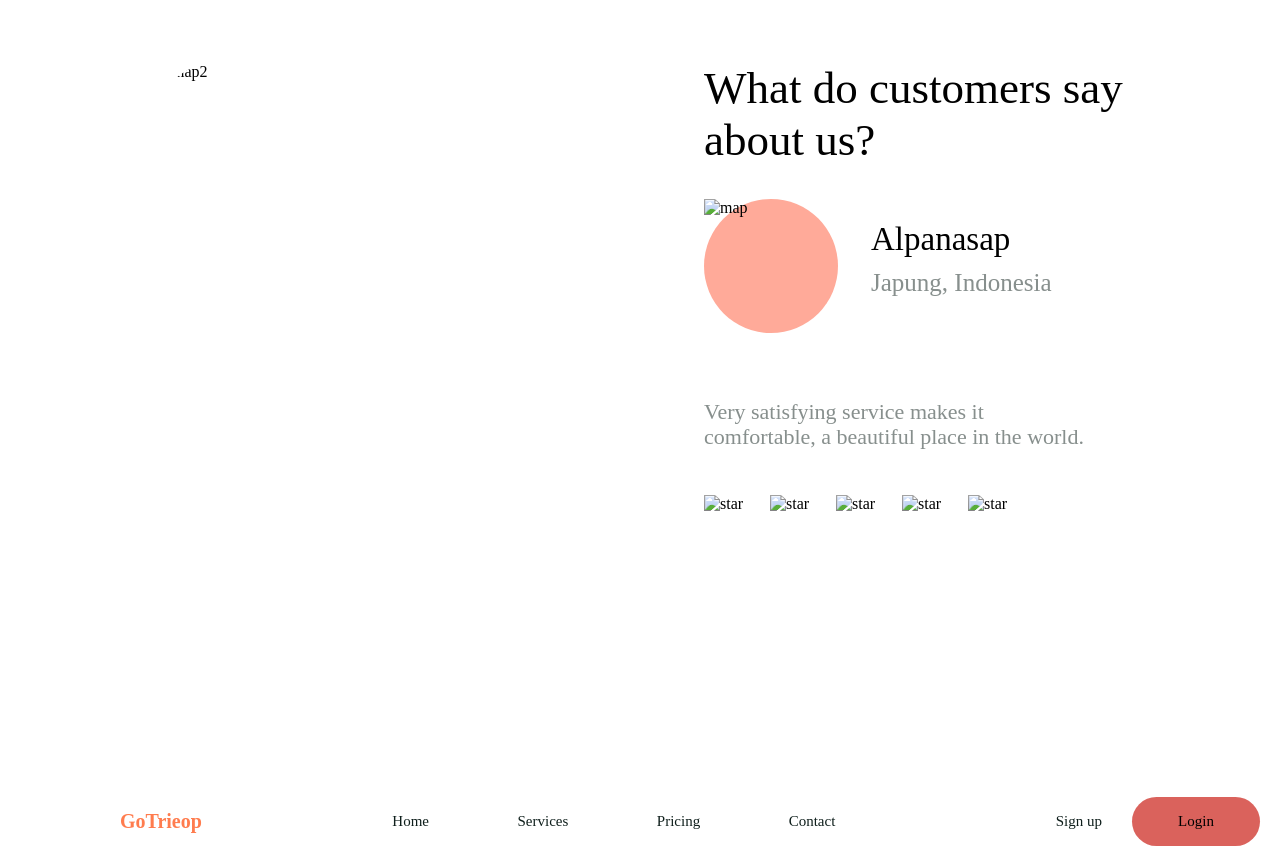
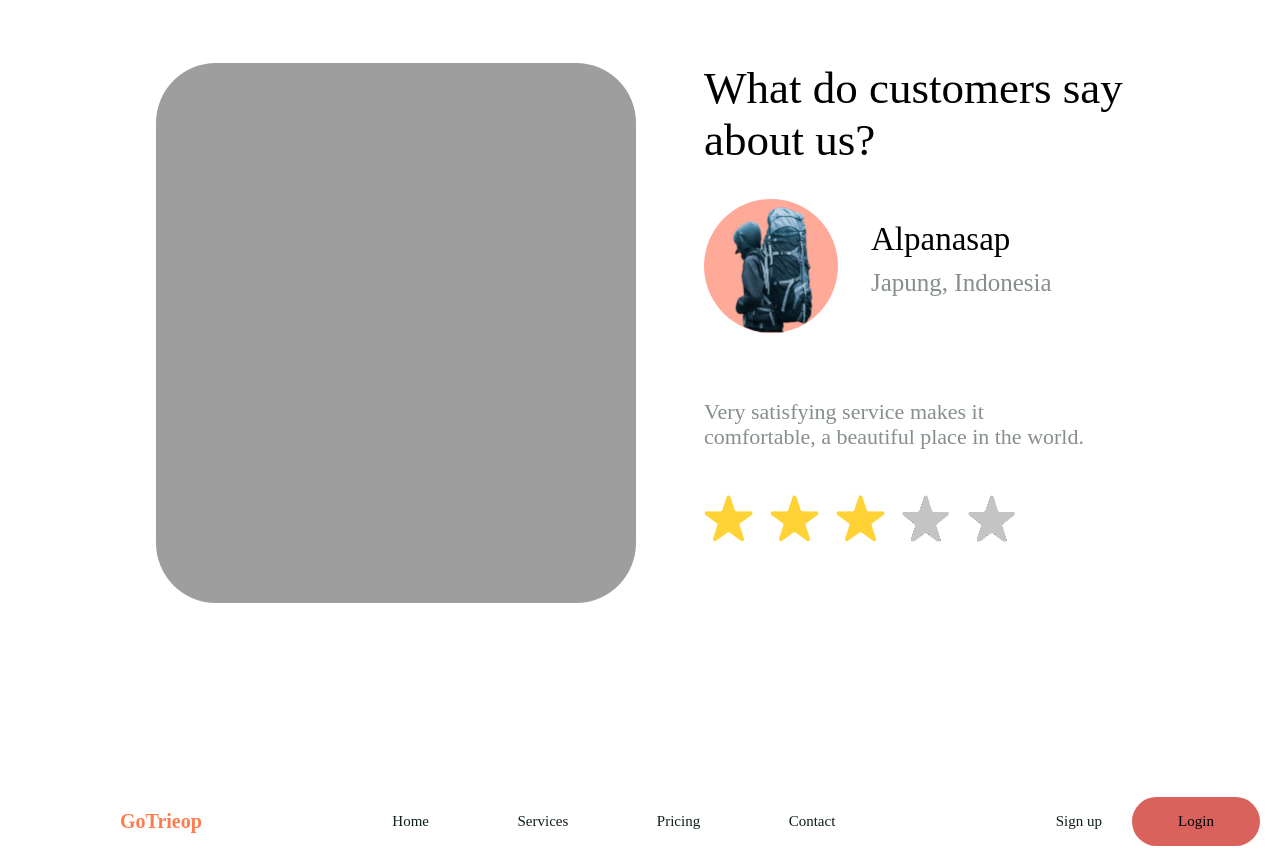
Before and after one commit to whiteded/LabWeb, a plain HTML site: page index.html in a window 1280 px wide. Shown: the part 841-1697 px from the top of the page. Drawn offline with nearby package versions, Linux system fonts and the light colour scheme; the site is published under a folder, as on GitHub Pages, so addresses that start at the root find nothing.

Commit message:
feat: upd index.html

```diff
--- a/index.html
+++ b/index.html
@@ -55,7 +55,7 @@ beautiful forest and have fun
         </pre>
     </div>
 
-    <img src="/img/image_10.png" alt="logo" class="explore-image">
+    <img src="./img/image_10.png" alt="logo" class="explore-image">
 
     <a href="#" class="explore-btn3">Explore Now</a>
 </div>
@@ -70,13 +70,13 @@ beautiful forest and have fun
     <div class="card">
         <div class="blank"></div>
         <div class="cardgrid">
-            <img src="/img/map2.png" alt="map2" width="480" height="540" class="map2-img">
+            <img src="./img/map2.png" alt="map2" width="480" height="540" class="map2-img">
             <div class="card-txt-1">
                 What do customers say <br>
                 about us?
             </div>
             <div class="circle-img">
-                <img src="/img/map.png" alt="map" width="134" height="134" class="map-img">
+                <img src="./img/map.png" alt="map" width="134" height="134" class="map-img">
             </div>
 
             <div class="alpanasap">
@@ -90,11 +90,11 @@ beautiful forest and have fun
                 comfortable, a beautiful place in the world.
             </div>
             <div class="star">
-                <img src="/img/Star.png" alt="star" class="star-img1">
-                <img src="/img/Star.png" alt="star" class="star-img2">
-                <img src="/img/Star.png" alt="star" class="star-img3">
-                <img src="/img/star2.png" alt="star" width="47" height="47" class="star-img4">
-                <img src="/img/star2.png" alt="star" width="47" height="47" class="star-img5">
+                <img src="./img/Star.png" alt="star" class="star-img1">
+                <img src="./img/Star.png" alt="star" class="star-img2">
+                <img src="./img/Star.png" alt="star" class="star-img3">
+                <img src="./img/star2.png" alt="star" width="47" height="47" class="star-img4">
+                <img src="./img/star2.png" alt="star" width="47" height="47" class="star-img5">
 
             </div>
 
```
